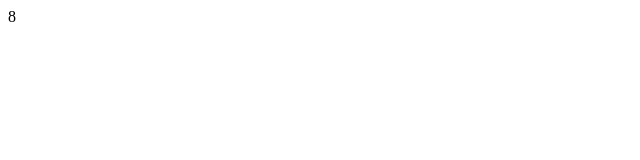
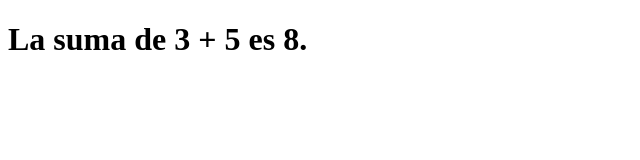
Before and after one commit to RaulMartinezF5/Ejercicios-de-Javascript, a plain HTML site: page src/Ex-JS-Parte-1/ex-2/index.html in a window 1280 px wide. Shown: the whole page, without its empty margins (0-640 px from the left). Drawn offline with Linux system fonts and the light colour scheme.

Commit message:
ejercicio 2

```diff
--- a/src/Ex-JS-Parte-1/ex-2/app.js
+++ b/src/Ex-JS-Parte-1/ex-2/app.js
@@ -0,0 +1,10 @@
+
+
+function printMessage() {
+    const div = document.getElementById("div__result");
+    console.log(div);
+    result = 8;
+    div.innerHTML = `<h1>La suma de 3 + 5 es ${result}.</h1>`;
+  }
+
+  printMessage();
--- a/src/Ex-JS-Parte-1/ex-2/index.html
+++ b/src/Ex-JS-Parte-1/ex-2/index.html
@@ -1 +1,13 @@
-<script>document.write ( 3+5); </script>
+<!DOCTYPE html>
+<html lang="en">
+<head>
+    <meta charset="UTF-8">
+    <meta http-equiv="X-UA-Compatible" content="IE=edge">
+    <meta name="viewport" content="width=device-width, initial-scale=1.0">
+    <title>Ex-2</title>
+</head>
+<body>
+    <div id="div__result"></div>
+    <script src="app.js"></script>
+</body>
+</html>
```
